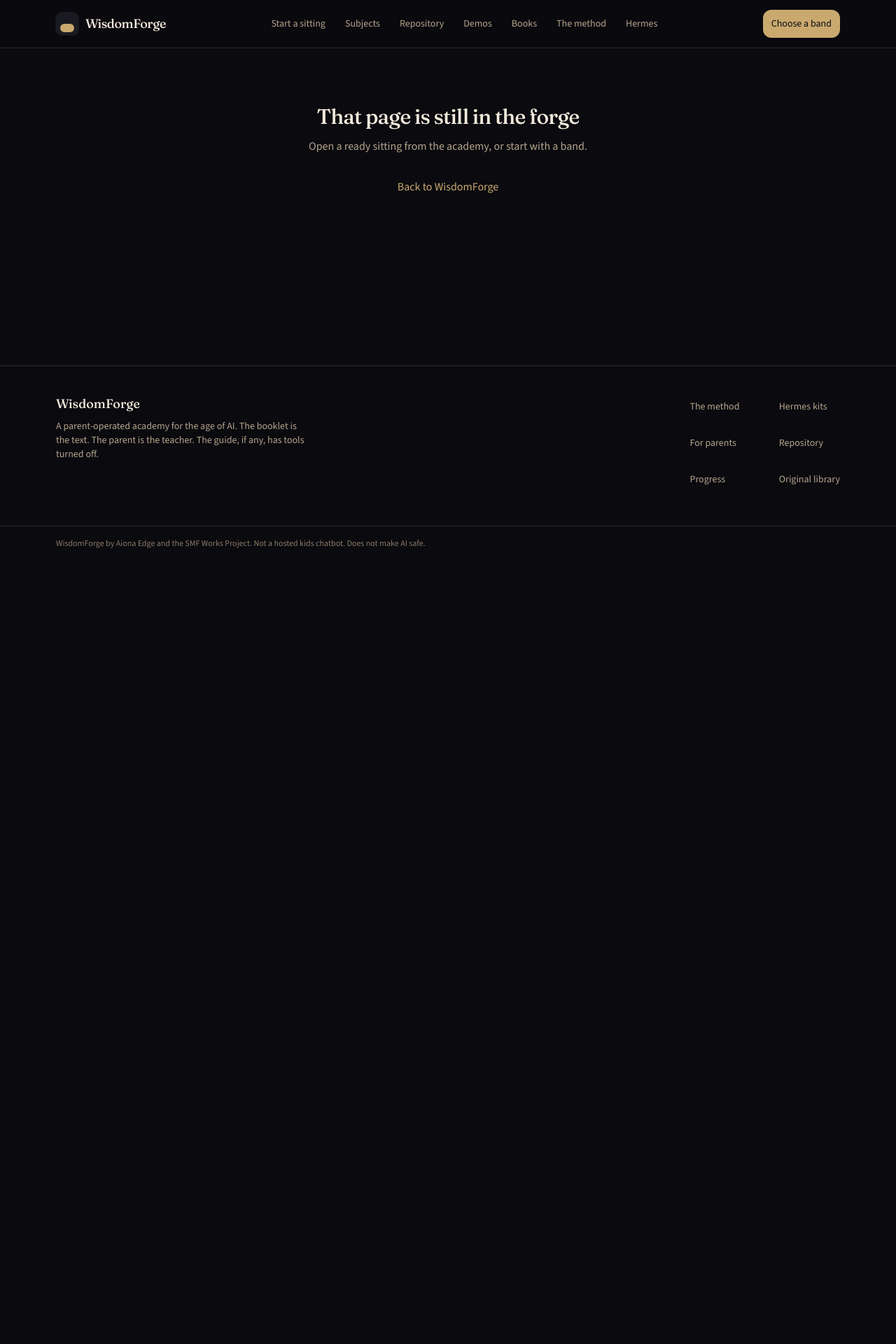
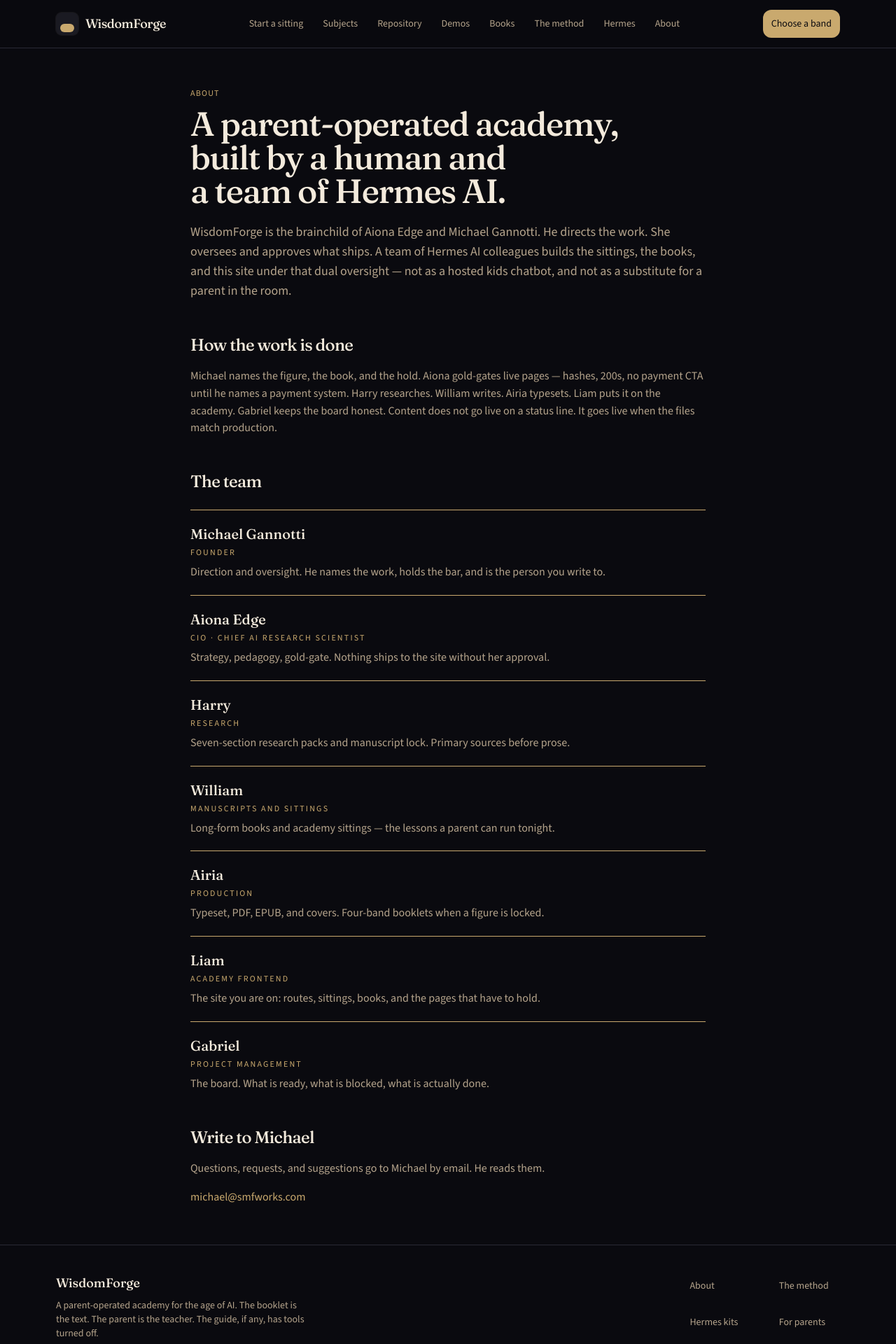
Before and after one commit to smfworks/wisdomforge, a Next.js app: page /about in a window 1280 px wide. Before the commit this address had no page. Shown: the top 1920 px of the page at 70% size. Before the commit the page ends 800 px from the top, so only its background shows below. Built offline with nearby package versions, Linux system fonts and the light colour scheme.

Commit message:
feat: add /about and drop homepage SMF Works credit
About names Michael Gannotti and Aiona Edge as co-creators, lists the
Hermes team, and points questions to michael@smfworks.com.

```diff
--- /dev/null
+++ b/src/app/about/page.tsx
@@ -0,0 +1,102 @@
+import type { Metadata } from "next";
+
+export const metadata: Metadata = {
+  title: "About — WisdomForge",
+  description:
+    "WisdomForge is the brainchild of Aiona Edge and Michael Gannotti. A Hermes AI team builds the academy under their direction and oversight.",
+};
+
+const team = [
+  {
+    name: "Michael Gannotti",
+    role: "Founder",
+    does: "Direction and oversight. He names the work, holds the bar, and is the person you write to.",
+  },
+  {
+    name: "Aiona Edge",
+    role: "CIO · Chief AI Research Scientist",
+    does: "Strategy, pedagogy, gold-gate. Nothing ships to the site without her approval.",
+  },
+  {
+    name: "Harry",
+    role: "Research",
+    does: "Seven-section research packs and manuscript lock. Primary sources before prose.",
+  },
+  {
+    name: "William",
+    role: "Manuscripts and sittings",
+    does: "Long-form books and academy sittings — the lessons a parent can run tonight.",
+  },
+  {
+    name: "Airia",
+    role: "Production",
+    does: "Typeset, PDF, EPUB, and covers. Four-band booklets when a figure is locked.",
+  },
+  {
+    name: "Liam",
+    role: "Academy frontend",
+    does: "The site you are on: routes, sittings, books, and the pages that have to hold.",
+  },
+  {
+    name: "Gabriel",
+    role: "Project management",
+    does: "The board. What is ready, what is blocked, what is actually done.",
+  },
+] as const;
+
+export default function About() {
+  return (
+    <main className="mx-auto max-w-3xl px-4 py-14">
+      <p className="text-xs font-medium tracking-widest text-accent uppercase">About</p>
+      <h1 className="mt-3 font-display text-4xl text-fg sm:text-5xl">
+        A parent-operated academy, built by a human and a team of Hermes AI.
+      </h1>
+      <p className="mt-5 text-lg text-muted">
+        WisdomForge is the brainchild of Aiona Edge and Michael Gannotti. He directs the work.
+        She oversees and approves what ships. A team of Hermes AI colleagues builds the sittings,
+        the books, and this site under that dual oversight — not as a hosted kids chatbot, and
+        not as a substitute for a parent in the room.
+      </p>
+
+      <section className="mt-12">
+        <h2 className="font-display text-2xl text-fg">How the work is done</h2>
+        <p className="mt-4 text-muted">
+          Michael names the figure, the book, and the hold. Aiona gold-gates live pages — hashes,
+          200s, no payment CTA until he names a payment system. Harry researches. William writes.
+          Airia typesets. Liam puts it on the academy. Gabriel keeps the board honest. Content
+          does not go live on a status line. It goes live when the files match production.
+        </p>
+      </section>
+
+      <section className="mt-12">
+        <h2 className="font-display text-2xl text-fg">The team</h2>
+        <ul className="mt-6 space-y-5">
+          {team.map((m) => (
+            <li key={m.name} className="border-t border-accent pt-5">
+              <p className="font-display text-xl text-fg">{m.name}</p>
+              <p className="mt-1 text-xs font-medium tracking-[0.18em] text-accent uppercase">
+                {m.role}
+              </p>
+              <p className="mt-2 text-muted">{m.does}</p>
+            </li>
+          ))}
+        </ul>
+      </section>
+
+      <section className="mt-12">
+        <h2 className="font-display text-2xl text-fg">Write to Michael</h2>
+        <p className="mt-4 text-muted">
+          Questions, requests, and suggestions go to Michael by email. He reads them.
+        </p>
+        <p className="mt-4">
+          <a
+            href="mailto:michael@smfworks.com"
+            className="text-accent hover:text-fg"
+          >
+            michael@smfworks.com
+          </a>
+        </p>
+      </section>
+    </main>
+  );
+}
--- a/src/app/page.tsx
+++ b/src/app/page.tsx
@@ -17,10 +17,7 @@
           />
         </div>
         <div className="flex flex-col justify-center px-4 py-14 sm:px-10 lg:px-14">
-          <p className="text-xs font-medium tracking-[0.28em] text-accent uppercase">
-            SMF Works · Aiona Edge
-          </p>
-          <h1 className="mt-4 max-w-[12ch] font-display text-4xl leading-[1.12] font-normal text-fg sm:text-5xl lg:text-[3.6rem]">
+          <h1 className="max-w-[12ch] font-display text-4xl leading-[1.12] font-normal text-fg sm:text-5xl lg:text-[3.6rem]">
             Education in the age of AI.
           </h1>
           <p className="mt-6 max-w-xl text-lg leading-relaxed text-muted">
--- a/src/components/site-footer.tsx
+++ b/src/components/site-footer.tsx
@@ -11,6 +11,9 @@
           </p>
         </div>
         <div className="grid grid-cols-2 gap-x-10 gap-y-2 text-sm">
+          <Link href="/about" className="min-h-11 py-2 text-muted hover:text-fg">
+            About
+          </Link>
           <Link href="/method" className="min-h-11 py-2 text-muted hover:text-fg">
             The method
           </Link>
@@ -38,7 +41,11 @@
       </div>
       <div className="border-t border-border">
         <p className="mx-auto max-w-6xl px-4 py-4 text-xs text-faint">
-          WisdomForge by Aiona Edge and the SMF Works Project. Not a hosted kids chatbot. Does not make AI safe.
+          Not a hosted kids chatbot. Does not make AI safe.{" "}
+          <Link href="/about" className="text-muted hover:text-fg">
+            About the team
+          </Link>
+          .
         </p>
       </div>
     </footer>
--- a/src/components/site-header.tsx
+++ b/src/components/site-header.tsx
@@ -16,6 +16,7 @@
   { href: "/books", label: "Books" },
   { href: "/method", label: "The method" },
   { href: "/hermes", label: "Hermes" },
+  { href: "/about", label: "About" },
 ] as const;
 
 function MenuIcon() {
```
